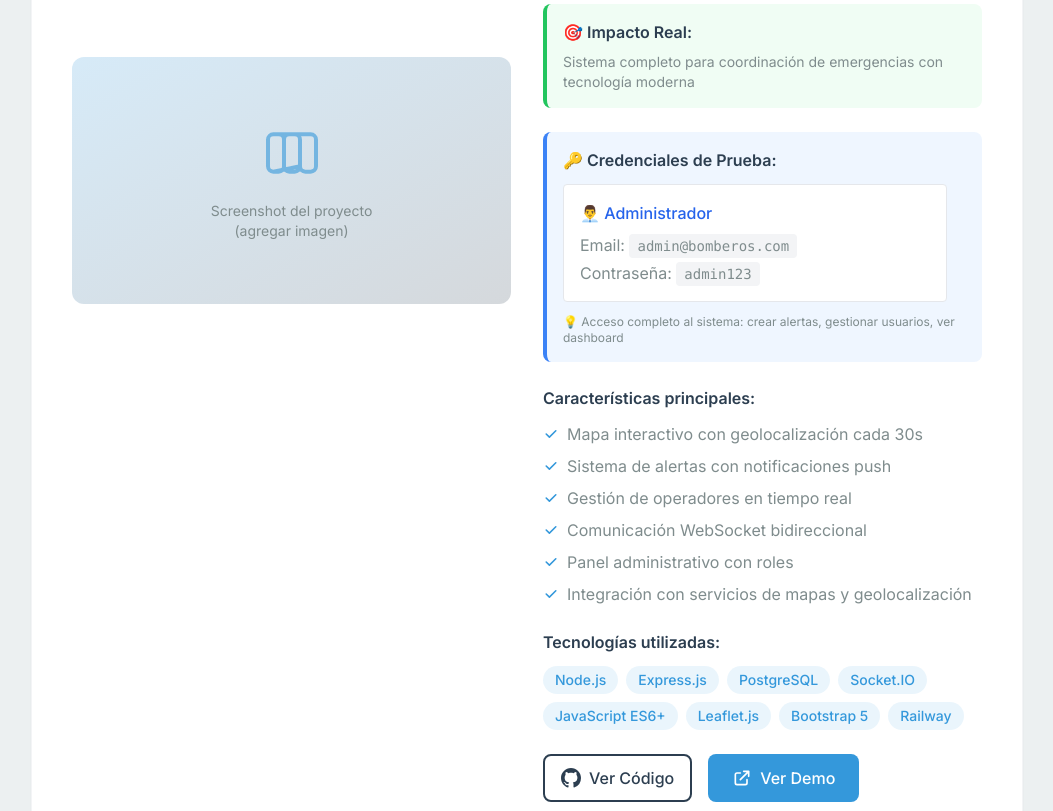
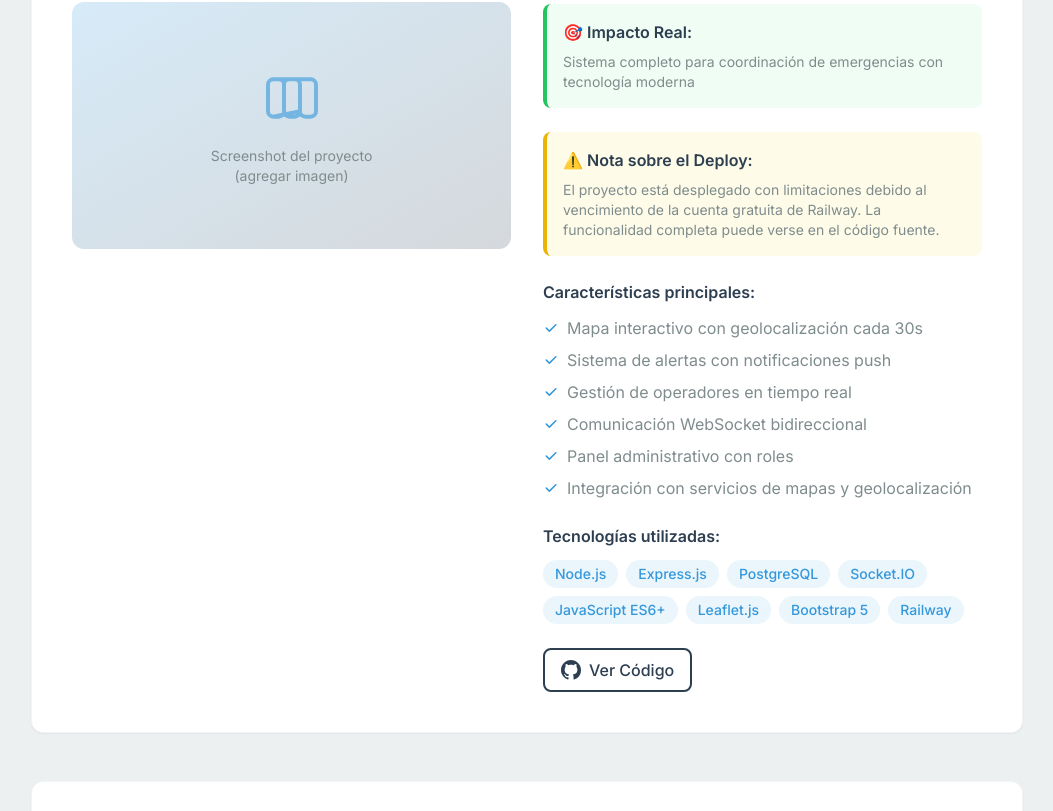
Before and after one commit to Fedecaff/Mi-Porfolio, a React (Vite) app: page / in a window 1280 px wide. Shown: the part 2629-3440 px from the top of the page, without its empty margins (113-1166 px from the left). Built offline with nearby package versions, Linux system fonts and the light colour scheme.

Commit message:
fix: Eliminar botón email, agregar nota Railway y condicional para Ver Demo

```diff
--- a/src/components/Contact.jsx
+++ b/src/components/Contact.jsx
@@ -134,18 +134,12 @@ const Contact = () => {
           >
             <div className="bg-secondary/50 rounded-xl p-8">
               <h3 className="text-2xl font-bold mb-4">¿Interesado en trabajar juntos?</h3>
-              <p className="text-gray-300 mb-6">
-                Envíame un email directamente y te responderé lo antes posible.
+              <p className="text-gray-300 mb-4">
+                Contáctame directamente:
               </p>
-              <a
-                href="mailto:federico.gomez.sc@gmail.com?subject=Oportunidad%20Laboral&body=Hola%20Federico,%0A%0AMe%20interesa%20conocer%20más%20sobre%20tu%20perfil%20profesional.%0A%0ASaludos"
-                className="bg-accent text-white px-8 py-4 rounded-lg font-medium hover:bg-accent/90 transition-colors duration-300 inline-flex items-center text-lg"
-              >
-                <svg className="w-6 h-6 mr-3" fill="none" stroke="currentColor" viewBox="0 0 24 24">
-                  <path strokeLinecap="round" strokeLinejoin="round" strokeWidth={2} d="M3 8l7.89 4.26a2 2 0 002.22 0L21 8M5 19h14a2 2 0 002-2V7a2 2 0 00-2-2H5a2 2 0 00-2 2v10a2 2 0 002 2z" />
-                </svg>
-                📧 Enviar Email
-              </a>
+              <p className="text-accent text-xl font-semibold">
+                📧 federico.gomez.sc@gmail.com
+              </p>
             </div>
           </motion.div>
         </div>
--- a/src/components/Projects.jsx
+++ b/src/components/Projects.jsx
@@ -10,7 +10,7 @@ const Projects = () => {
       description: "Sistema integral de gestión de emergencias en tiempo real para bomberos voluntarios. Una aplicación web completa que permite la coordinación de emergencias, geolocalización de operadores, gestión de puntos de interés y notificaciones en tiempo real para mejorar la respuesta ante emergencias.",
       technologies: ["Node.js", "Express.js", "PostgreSQL", "Socket.IO", "JavaScript ES6+", "Leaflet.js", "Bootstrap 5", "Railway"],
       githubUrl: "https://github.com/Fedecaff/mapa-emergencias",
-      liveUrl: "https://mapa-emergencias-git-main-federicos-projects-f9ae1da4.vercel.app/",
+      liveUrl: "",
       imageUrl: "/emergencias-dashboard.jpg", // Agrega screenshot del dashboard
       features: [
         "Mapa interactivo con geolocalización cada 30s",
@@ -22,9 +22,7 @@ const Projects = () => {
       ],
       metrics: "13,580+ líneas de código • 6 tablas de BD • Sistema en tiempo real",
       impact: "Sistema completo para coordinación de emergencias con tecnología moderna",
-      credentials: {
-        admin: { user: "admin@bomberos.com", pass: "admin123" }
-      }
+      deploymentNote: "El proyecto está desplegado con limitaciones debido al vencimiento de la cuenta gratuita de Railway. La funcionalidad completa puede verse en el código fuente."
     },
     {
       id: 2,
@@ -149,16 +147,11 @@ const Projects = () => {
                     </div>
                   )}
 
-                  {/* Credenciales de prueba */}
-                  {project.credentials && (
-                    <div className="mb-6 p-4 bg-blue-50 rounded-lg border-l-4 border-blue-500">
-                      <h4 className="font-semibold text-primary mb-3">🔑 Credenciales de Prueba:</h4>
-                      <div className="bg-white p-4 rounded border max-w-sm">
-                        <p className="font-medium text-blue-600 mb-2">👨‍💼 Administrador</p>
-                        <p className="text-text-secondary mb-1">Email: <span className="font-mono bg-gray-100 px-2 py-1 rounded text-sm">{project.credentials.admin.user}</span></p>
-                        <p className="text-text-secondary">Contraseña: <span className="font-mono bg-gray-100 px-2 py-1 rounded text-sm">{project.credentials.admin.pass}</span></p>
-                      </div>
-                      <p className="text-xs text-text-secondary mt-3">💡 Acceso completo al sistema: crear alertas, gestionar usuarios, ver dashboard</p>
+                  {/* Nota de deployment */}
+                  {project.deploymentNote && (
+                    <div className="mb-6 p-4 bg-yellow-50 rounded-lg border-l-4 border-yellow-500">
+                      <h4 className="font-semibold text-primary mb-2">⚠️ Nota sobre el Deploy:</h4>
+                      <p className="text-text-secondary text-sm">{project.deploymentNote}</p>
                     </div>
                   )}
 
@@ -205,6 +198,7 @@ const Projects = () => {
                       </svg>
                       Ver Código
                     </a>
+                    {project.liveUrl && (
                       <a
                         href={project.liveUrl}
                         target="_blank"
@@ -216,6 +210,7 @@ const Projects = () => {
                         </svg>
                         Ver Demo
                       </a>
+                    )}
                   </div>
                 </div>
               </div>
```
Lines whose indentation alone changed are shown as unchanged.
